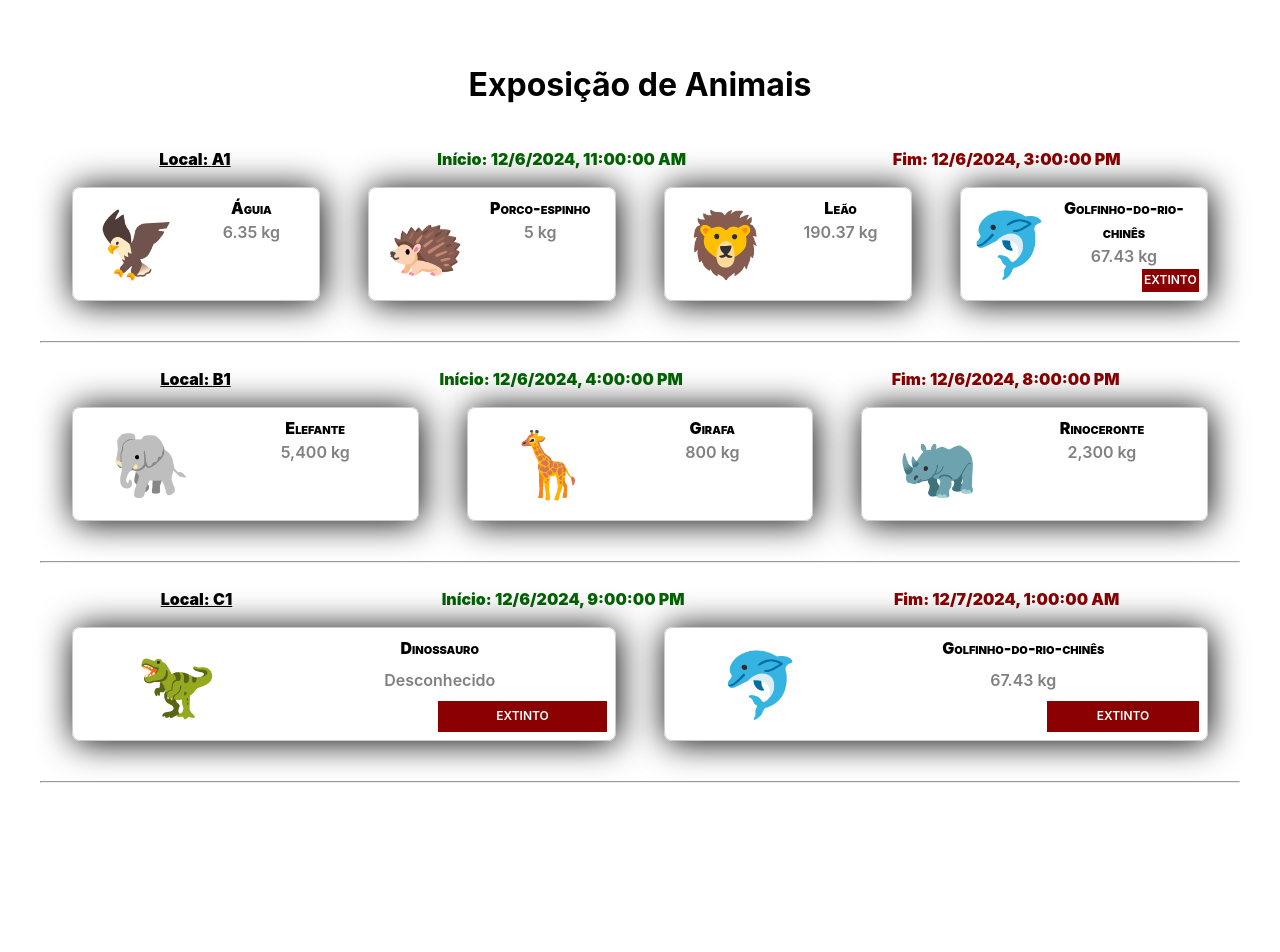
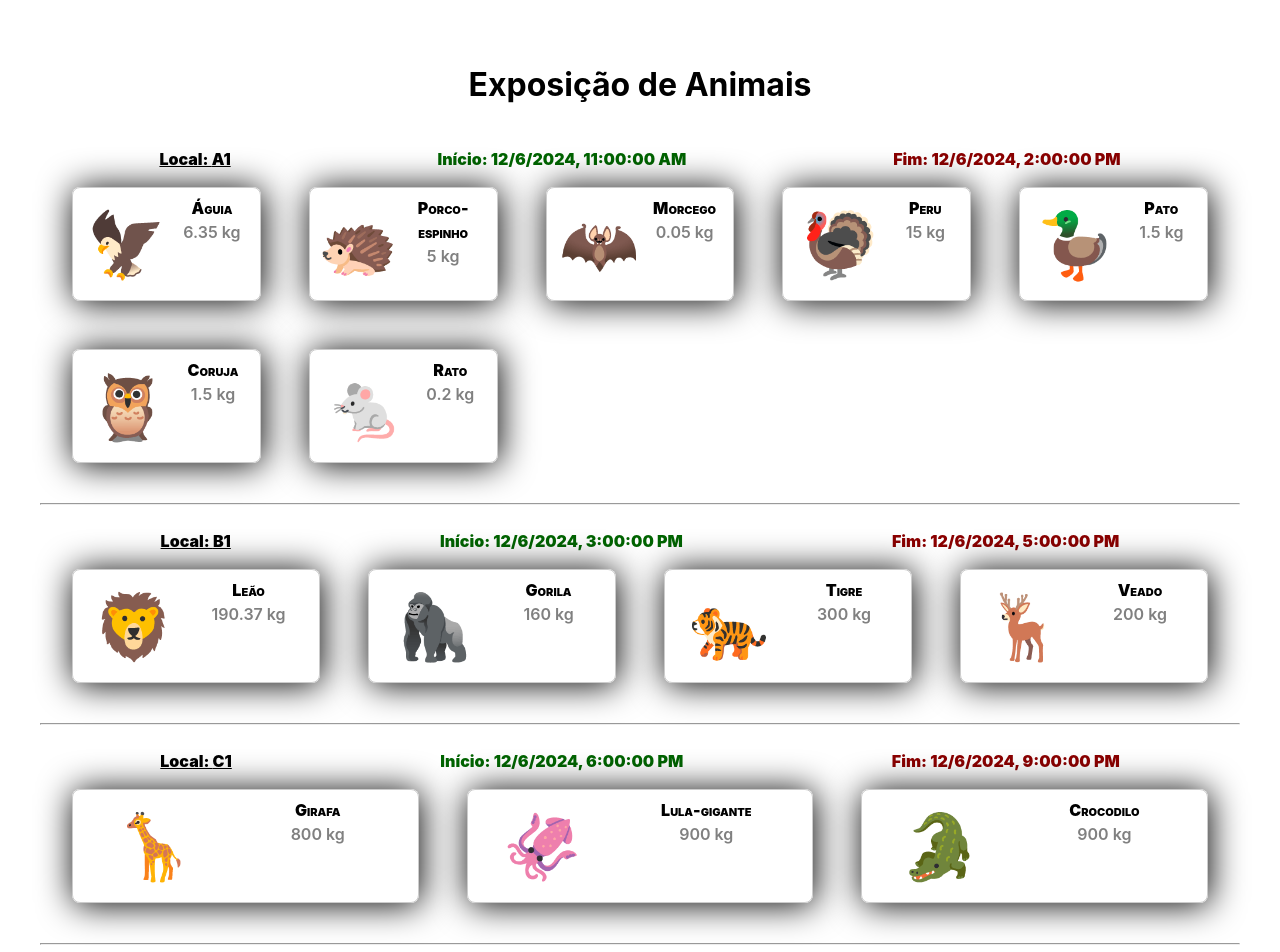
Before and after one commit to ufjf-dcc207/ufjf-dcc207-2024-3-a-atv03-DarlanHenrique, a React (Vite) app: page / in a window 1280 px wide. Shown: the top 952 px of the page. Before the commit the page ends 831 px from the top, so only its background shows below. Built offline with nearby package versions, Linux system fonts and the light colour scheme.

Commit message:
adding more animals and more filters

```diff
--- a/src/App.tsx
+++ b/src/App.tsx
@@ -14,37 +14,63 @@ const ANIMAIS: AnimalTuplaType[] = [
   ["🦁", "Leão", 190.37, false],
   ["🦏", "Rinoceronte", 2300, false],
   ["🐬", "Golfinho-do-rio-chinês", 67.43, true],
+  ["🦑", "Lula-gigante", 900, false],
+  ["🦈", "Tubarão-branco", 1900, false],
+  ["🦍", "Gorila", 160, false],
+  ["🐅", "Tigre", 300, false],
+  ["🐊", "Crocodilo", 900, false],
+  ["🦇", "Morcego", 0.05, false],
+  ["🦃", "Peru", 15, false],
+  ["🦆", "Pato", 1.5, false],
+  ["🦉", "Coruja", 1.5, false],
+  ["🦌", "Veado", 200, false],
+  ["🐁", "Rato", 0.2, false],
 ];
 
-const exA1: AnimalTuplaType[] = ANIMAIS.filter((animal) => animal[2] < 500 && animal[2] > 0);
-const exB1: AnimalTuplaType[] = ANIMAIS.filter((animal) => animal[2] >= 500)
-const exC1: AnimalTuplaType[] = ANIMAIS.filter((animal) => animal[2] < 0 || animal[3]);
+const exA1: AnimalTuplaType[] = ANIMAIS.filter(
+  (animal) => animal[2] < 100 && animal[2] > 0 && !animal[3]
+);
+const exB1: AnimalTuplaType[] = ANIMAIS.filter(
+  (animal) => animal[2] >= 100 && animal[2] < 500 && !animal[3]
+);
+const exC1: AnimalTuplaType[] = ANIMAIS.filter(
+  (animal) => animal[2] >= 500 && animal[2] < 1000 && !animal[3]
+);
+const exD1: AnimalTuplaType[] = ANIMAIS.filter(
+  (animal) => animal[2] >= 1000 && !animal[3]
+);
+const exE1: AnimalTuplaType[] = ANIMAIS.filter(
+  (animal) => animal[2] < 0 || animal[3]
+);
 
 const EXHIBITION: Array<ExhibitionTuplaType> = [
-    ["2024-12-06T08:00:00-03:00", "2024-12-06T12:00:00-03:00", "A1", exA1],
-    ["2024-12-06T13:00:00-03:00", "2024-12-06T17:00:00-03:00", "B1", exB1],
-    ["2024-12-06T18:00:00-03:00", "2024-12-06T22:00:00-03:00", "C1", exC1],
+  ["2024-12-06T08:00:00-03:00", "2024-12-06T11:00:00-03:00", "A1", exA1],
+  ["2024-12-06T12:00:00-03:00", "2024-12-06T14:00:00-03:00", "B1", exB1],
+  ["2024-12-06T15:00:00-03:00", "2024-12-06T18:00:00-03:00", "C1", exC1],
+  ["2024-12-06T19:00:00-03:00", "2024-12-06T21:00:00-03:00", "D1", exD1],
+  ["2024-12-06T22:00:00-03:00", "2024-12-07T00:00:00-03:00", "E1", exE1],
 ];
 
 function App() {
   return (
     <div className="app">
       <h1>Exposição de Animais</h1>
-      {EXHIBITION.map((exhibition) =>(
+      {EXHIBITION.map((exhibition) => (
         <Exhibition
           key={exhibition[2]}
           start={new Date(exhibition[0])}
           end={new Date(exhibition[1])}
           location={exhibition[2]}
         >
-        {exhibition[3].map((animal) => <Animal
+          {exhibition[3].map((animal) => (
+            <Animal
               key={animal[1]}
               icon={animal[0]}
               name={animal[1]}
               weight={animal[2]}
               extinct={animal[3]}
             />
-      )}
+          ))}
         </Exhibition>
       ))}
     </div>
```
Lines whose indentation alone changed are shown as unchanged.
